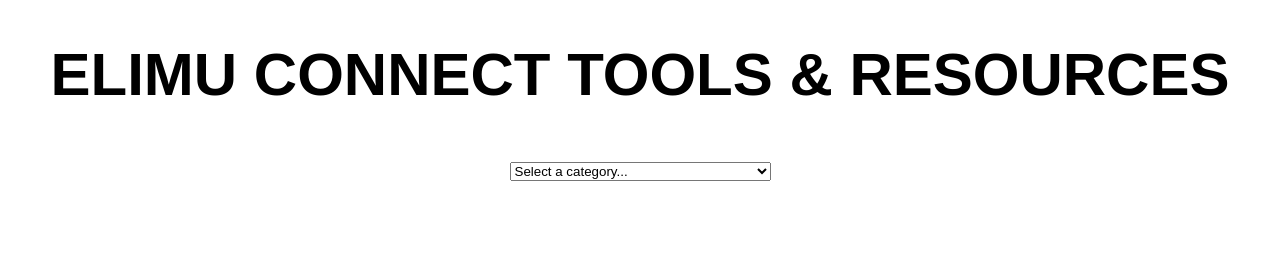
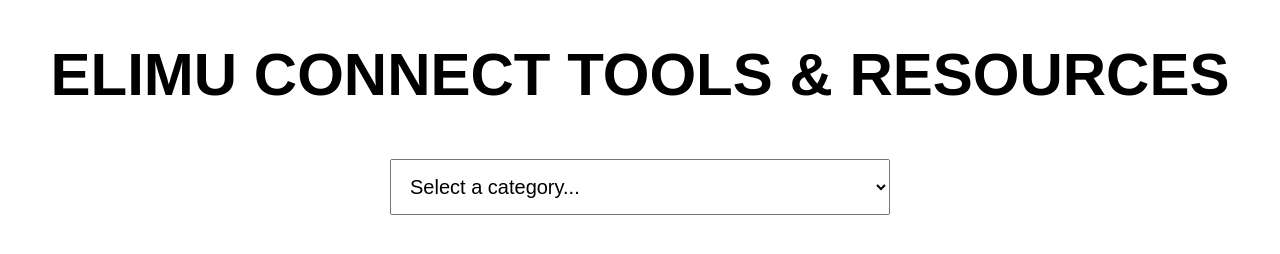
Before and after one commit to elimuconnect/ELIMU-CONNECT-, a plain HTML site: page tools.html in a window 1280 px wide. Drawn offline with Linux system fonts and the light colour scheme.

Commit message:
Update tools.html

```diff
--- a/tools.html
+++ b/tools.html
@@ -5,10 +5,15 @@
     <style>
         body {
             font-family: Arial, sans-serif;
-            text-align: center;font-size: 30px
+            text-align: center;
+            font-size: 30px;
         }
         .dropdown {
-            margin: 10px; background:font-size 30px
+            margin: 10px;
+            font-size: 20px; /* Adjust font size here */
+            padding: 15px;   /* Adjust padding for more space */
+            width: 80%;      /* Make dropdown width 80% of screen */
+            max-width: 500px; /* Set a maximum width */
         }
         .category {
             display: none;
@@ -25,15 +30,17 @@
 
     <select id="mainDropdown" class="dropdown" onchange="showCategory()">
         <option value="">Select a category...</option>
-        <option value="resources">Past papers,videos lessons, and ebooks</option>
-        <option value="quizes">QUIZES</option>
+        <option value="resources">Past papers, videos lessons, and ebooks</option>
+        <option value="quizes">QUIZZES</option>
         <option value="math">Mathematics Tools</option>
-        <option value="chemistry">Chemistry Tools </option>
+        <option value="chemistry">Chemistry Tools</option>
         <option value="biology">Biology Tools</option>
         <option value="physics">Physics Tools</option>
         <option value="kiswahili">Kiswahili Tools</option>
         <option value="english">English Tools</option>
     </select>
+</body>
+</html>
 
     <div id="math" class="category">
         <select onchange="openLink(this)">
```
